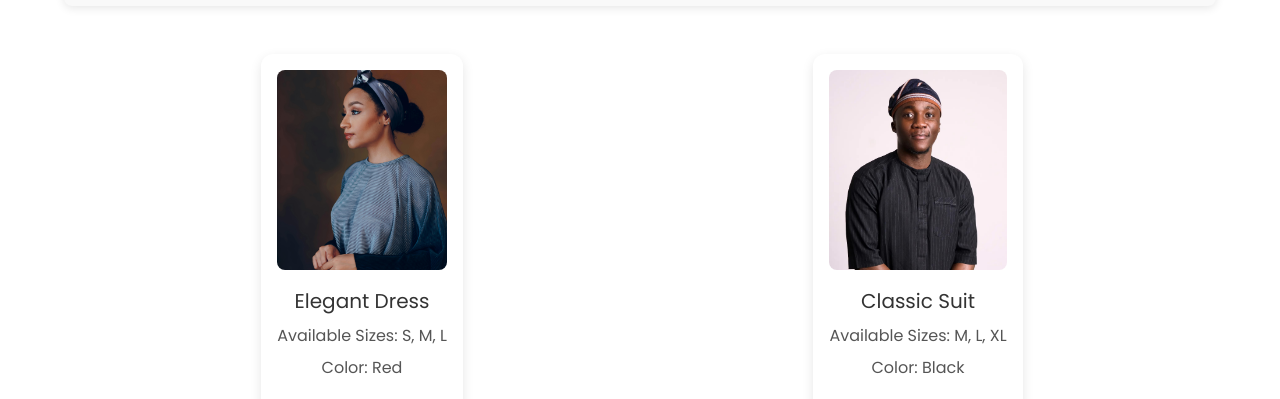
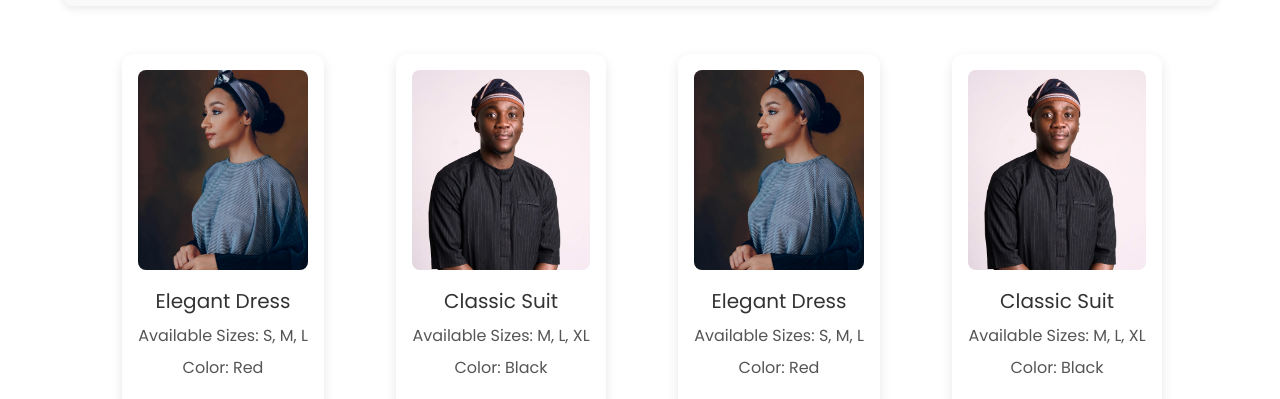
Before and after one commit to mrauthentik/Encanto, a React (Vite) app in the folder alaran/: page /design in a window 1280 px wide. Shown: the part 391-790 px from the top of the page. Built offline with nearby package versions, Linux system fonts and the light colour scheme; a web font is replaced by a local one.

Commit message:
Add new product entries to Design component for expanded catalog

```diff
--- a/alaran/src/components/Design.jsx
+++ b/alaran/src/components/Design.jsx
@@ -26,6 +26,66 @@ const Design = () => {
     },
     {
       id: 2,
+      name: "Classic Suit",
+      size: ["M", "L", "XL"],
+      color: "Black",
+      category: "Male",
+      latest: false,
+      images: [design2a, design2b],
+      liked: false,
+    },
+    {
+      id: 3,
+      name: "Elegant Dress",
+      size: ["S", "M", "L"],
+      color: "Red",
+      category: "Female",
+      latest: true,
+      images: [design1a, design1b],
+      liked: false,
+    },
+    {
+      id: 4,
+      name: "Classic Suit",
+      size: ["M", "L", "XL"],
+      color: "Black",
+      category: "Male",
+      latest: false,
+      images: [design2a, design2b],
+      liked: false,
+    },
+    {
+      id: 5,
+      name: "Elegant Dress",
+      size: ["S", "M", "L"],
+      color: "Red",
+      category: "Female",
+      latest: true,
+      images: [design1a, design1b],
+      liked: false,
+    },
+    {
+      id: 6,
+      name: "Classic Suit",
+      size: ["M", "L", "XL"],
+      color: "Black",
+      category: "Male",
+      latest: false,
+      images: [design2a, design2b],
+      liked: false,
+    },
+    {
+      id: 7,
+      name: "Classic Suit",
+      size: ["M", "L", "XL"],
+      color: "Black",
+      category: "Male",
+      latest: false,
+      images: [design2a, design2b],
+      liked: false,
+    },
+    {
+      id: 8,
       name: "Classic Suit",
       size: ["M", "L", "XL"],
       color: "Black",
```
